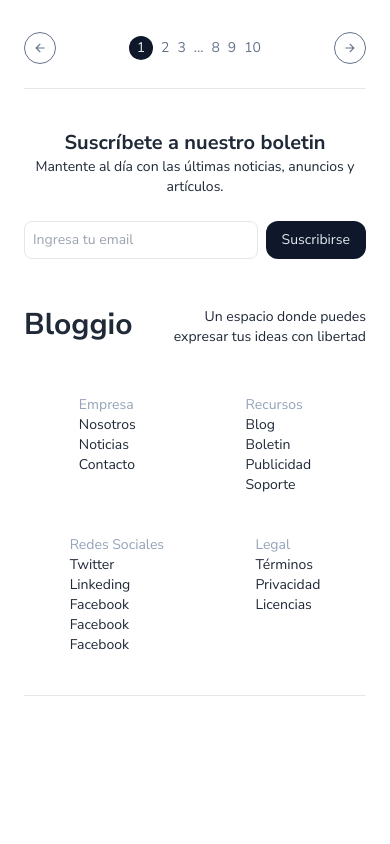
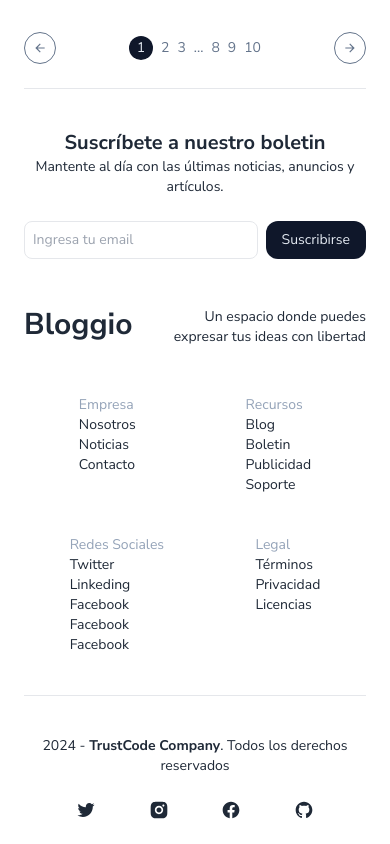
Before and after one commit to FernandoTelloL/bloggio, a React (Vite) app: page / in a window 390 px wide. Shown: the part 5023-5867 px from the top of the page. Before the commit the page ends 5743 px from the top, so only its background shows below. Built offline with nearby package versions, Linux system fonts and the light colour scheme.

Commit message:
agregado estilos iconos redes footer mobile

```diff
--- a/src/components/Footer.jsx
+++ b/src/components/Footer.jsx
@@ -1,3 +1,10 @@
+import {
+  RiTwitterFill,
+  RiInstagramFill,
+  RiFacebookCircleFill,
+  RiGithubFill,
+} from "react-icons/ri";
+
 export const Footer = () => {
   return (
     <div className="text-sm">
@@ -67,6 +74,35 @@ export const Footer = () => {
       </section>
 
       <hr />
+
+      <section className="mt-10">
+        <div className="text-center mb-6">
+          2024 - <span className="font-bold">TrustCode Company</span>. Todos los
+          derechos reservados
+        </div>
+        <ul className="flex justify-evenly text-xl">
+          <li>
+            <a href="#">
+              <RiTwitterFill />
+            </a>
+          </li>
+          <li>
+            <a href="#">
+              <RiInstagramFill />
+            </a>
+          </li>
+          <li>
+            <a href="#">
+              <RiFacebookCircleFill />
+            </a>
+          </li>
+          <li>
+            <a href="#">
+              <RiGithubFill />
+            </a>
+          </li>
+        </ul>
+      </section>
     </div>
   );
 };
```
